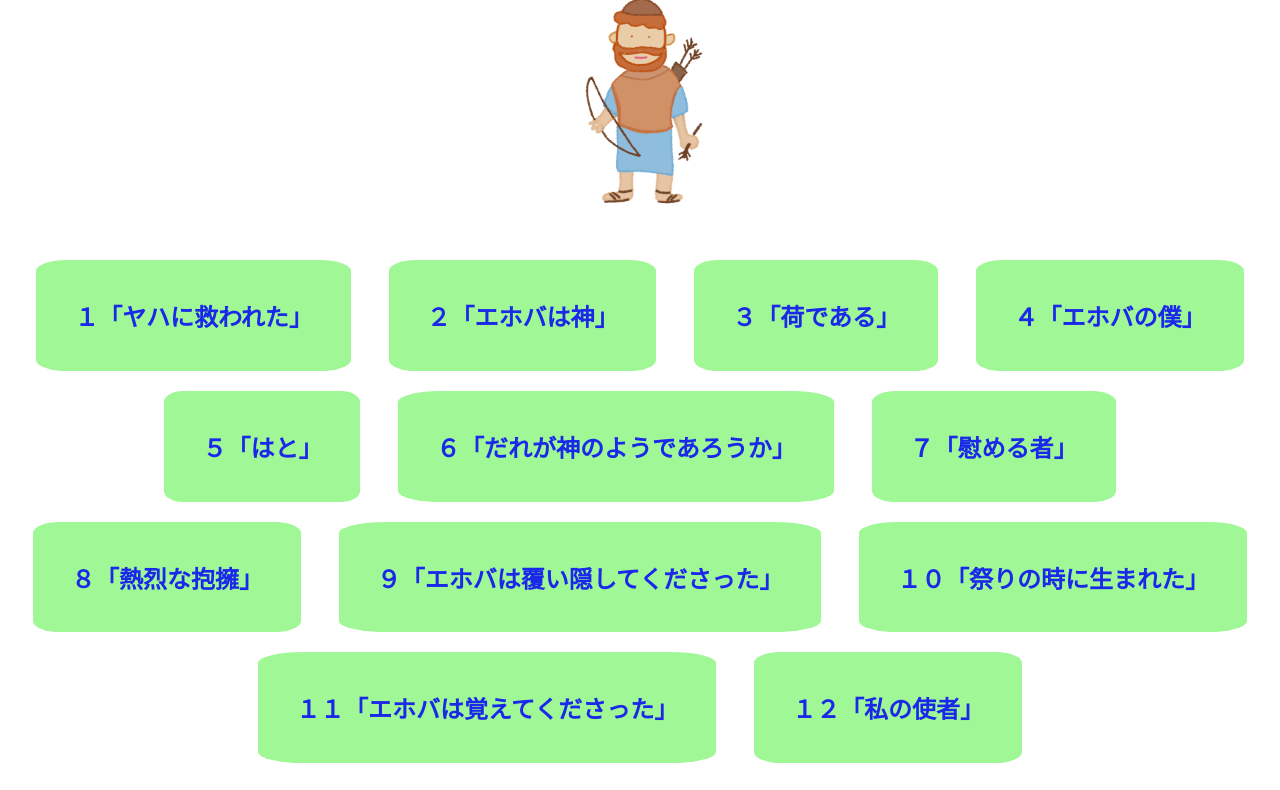
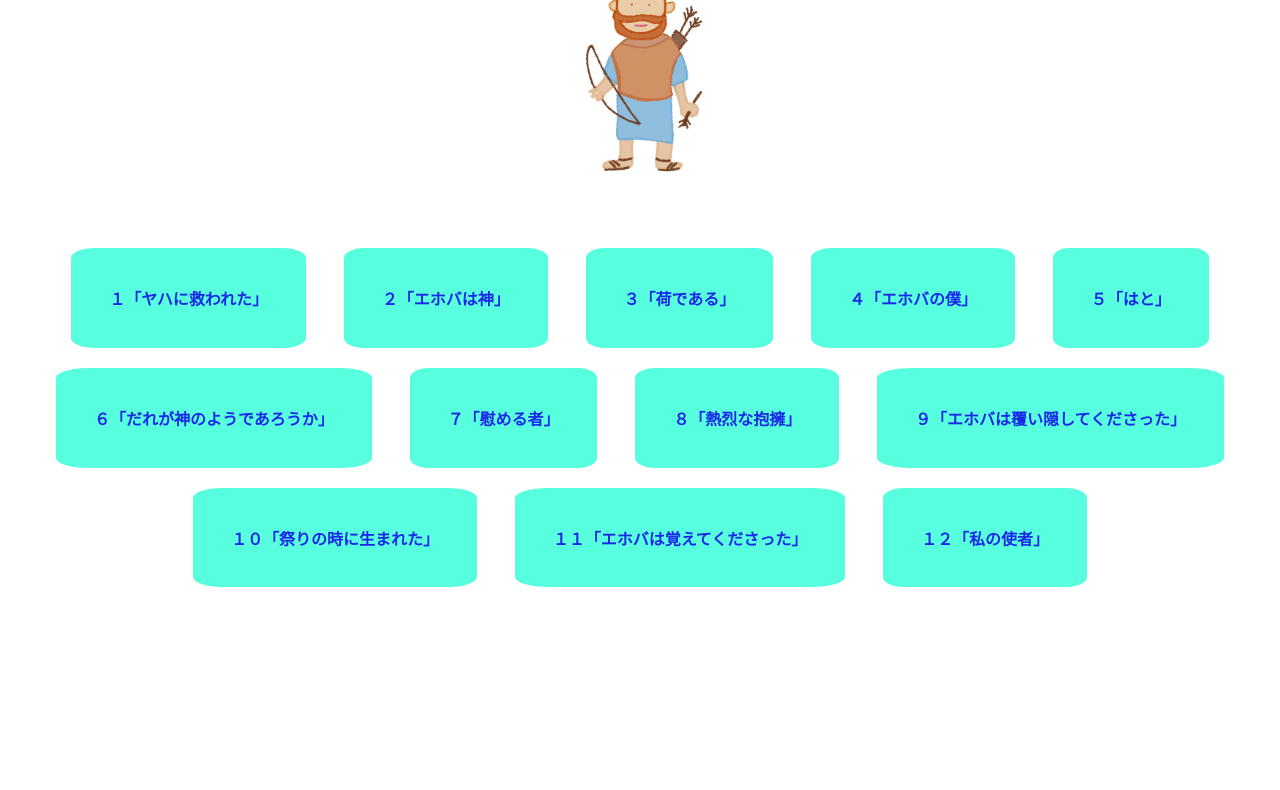
Before and after one commit to knz2021/12-Minor-Prophets, a plain HTML site: page index.html in a window 1280 px wide. Shown: the part 151-941 px from the top of the page. After the commit the page ends 898 px from the top, so only its background shows below. Drawn offline with Linux system fonts and the light colour scheme.

Commit message:
Add files via upload

```diff
--- a/style.css
+++ b/style.css
@@ -1,24 +1,23 @@
 h1 {
-  font-size: xx-large;
-  color: rgb(48, 86, 255);
+  font-size: x-large;
+  color: rgb(26, 64, 234);
   text-align: center;
   margin: 0 auto;
 }
 /* flexコンテナ（親要素） */
 .wrap_content {
-  border-radius: 50%;
   display: flex; /* flex設定 */
   flex-wrap: wrap; /* 折り返しあり */
-  margin: 10px 0 150px 0;
+  margin: 30px 0 150px 0;
   justify-content: center; /* flexboxを中央寄せに配置 */
 }
 /* flexアイテム（子要素） */
 .wrap_content .box {
   padding: 3%;
-  background: #a0f795;
+  background: #58ffde;
   margin: 10px 1.5%;
   border-radius: 10%;
-  font-size: x-large;
+  font-size: medium;
   font-weight: bold;
   color: rgb(26, 40, 234);
 }
```
